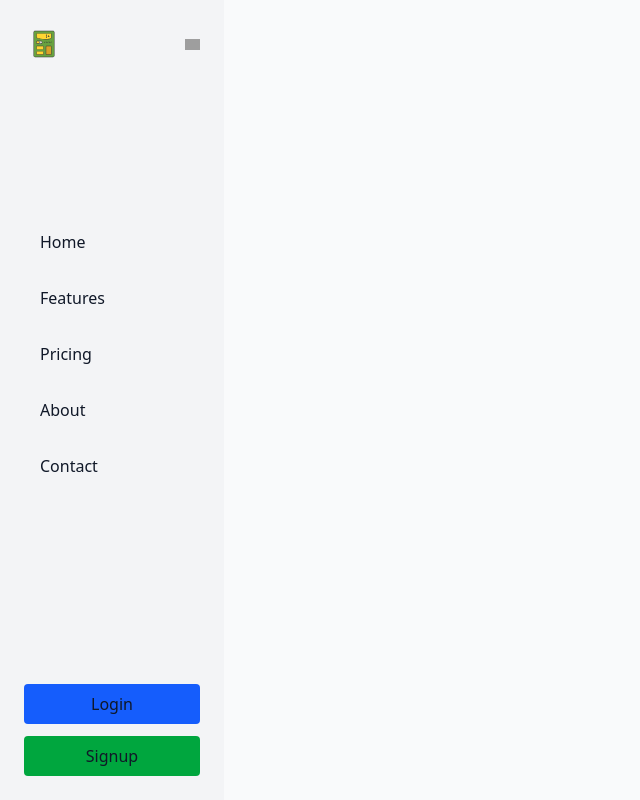
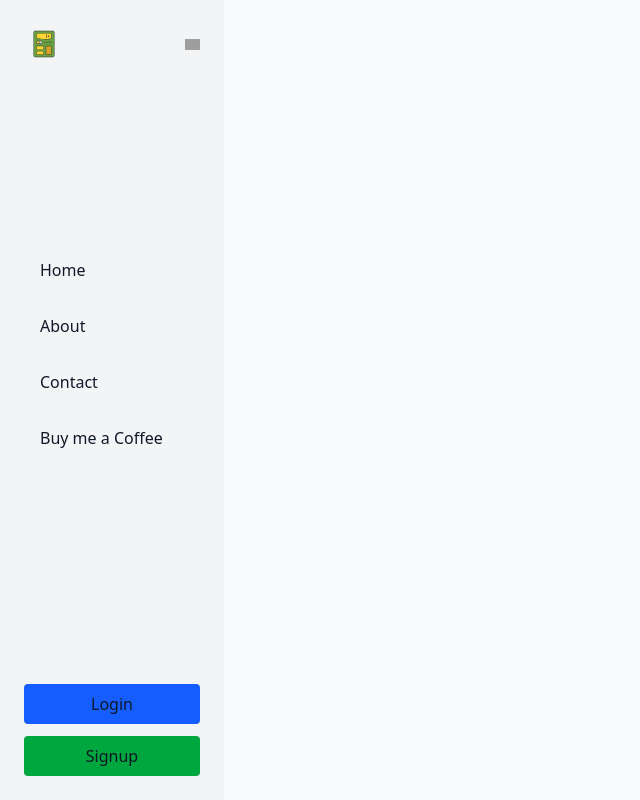
Before and after one commit to aaryanboy/ExpensesTracker, a Next.js app in the folder my-app/: page / in a window 1280 px wide. Shown: the whole page, without its empty margins (0-640 px from the left). Built offline with nearby package versions, Linux system fonts and the light colour scheme; grey boxes are pictures that could not be loaded.

Commit message:
Update sidebar links for clarity and consistency

```diff
--- a/my-app/src/components/SideBar.jsx
+++ b/my-app/src/components/SideBar.jsx
@@ -14,18 +14,19 @@ const Sidebar = ({ isLoggedIn, handleLogout }) => {
 
   const loggedInLinks = [
     { name: 'Dashboard', path: '/dashboard' },
-    { name: 'Transactions', path: '/transactions' },
-    { name: 'Budget', path: '/budget' },
-    { name: 'Reports', path: '/reports' },
-    { name: 'Settings', path: '/settings' },
+    { name: 'income', path: '/transactions' },
+    { name: 'expenses', path: '/budget' },
+    { name: 'reminders', path: '/reports' },
+    { name: 'budget', path: '/settings' },
+    { name: 'settings', path: '/settings' },
+    { name: 'buy me a coffee', path: '/contact' },
   ];
 
   const loggedOutLinks = [
     { name: 'Home', path: '/' },
-    { name: 'Features', path: '/features' },
-    { name: 'Pricing', path: '/pricing' },
     { name: 'About', path: '/about' },
     { name: 'Contact', path: '/contact' },
+    { name: 'Buy me a Coffee', path: '/contact' },
   ];
 
   return (
```
